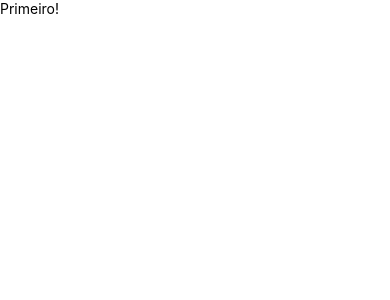
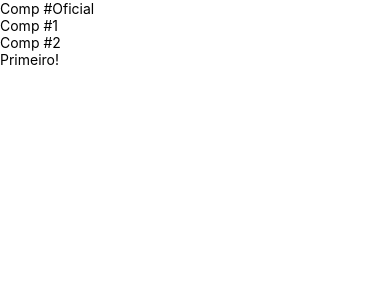
Before and after one commit to fty57/fundamentals-react-native, a React Native app in the folder fty57App/: screen / in a window 390 px wide. Shown: the top 300 px of the page. Built offline with nearby package versions, Linux system fonts and the light colour scheme.

Commit message:
20. Sistema de módulos do ECMAScript

```diff
--- a/fty57App/App.js
+++ b/fty57App/App.js
@@ -1,10 +1,15 @@
 import React from 'react';
 import { View } from 'react-native';
+
+import CompPadrao, { Comp1, Comp2} from "./src/components/Multi.js"
 import Primeiro from "./src/components/Primeiro"
 
 export default function App() {
   return (
     <View>
+      <CompPadrao/>
+      <Comp1/>
+      <Comp2/>
       <Primeiro/>
     </View>
   )
--- /dev/null
+++ b/fty57App/src/components/Multi.js
@@ -0,0 +1,16 @@
+import React from "react"
+import { Text } from "react-native"
+
+export default function Comp(){
+    return <Text>Comp #Oficial</Text>
+}
+
+function Comp1(){
+    return <Text>Comp #1</Text>
+}
+
+function Comp2(){
+    return <Text>Comp #2</Text>
+}
+
+export { Comp1, Comp2 }
```
